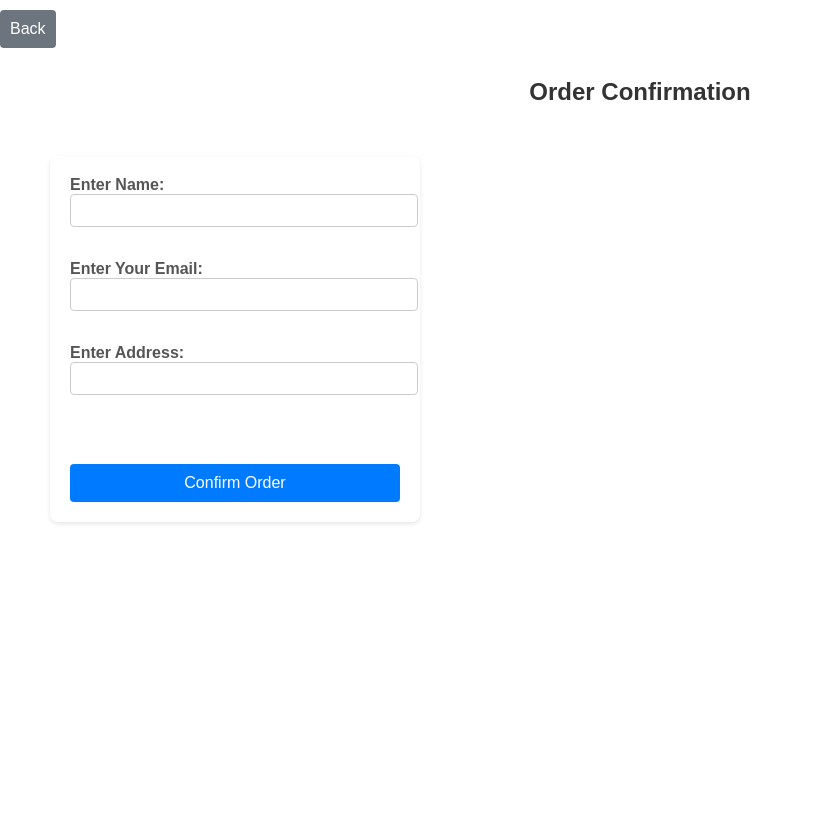
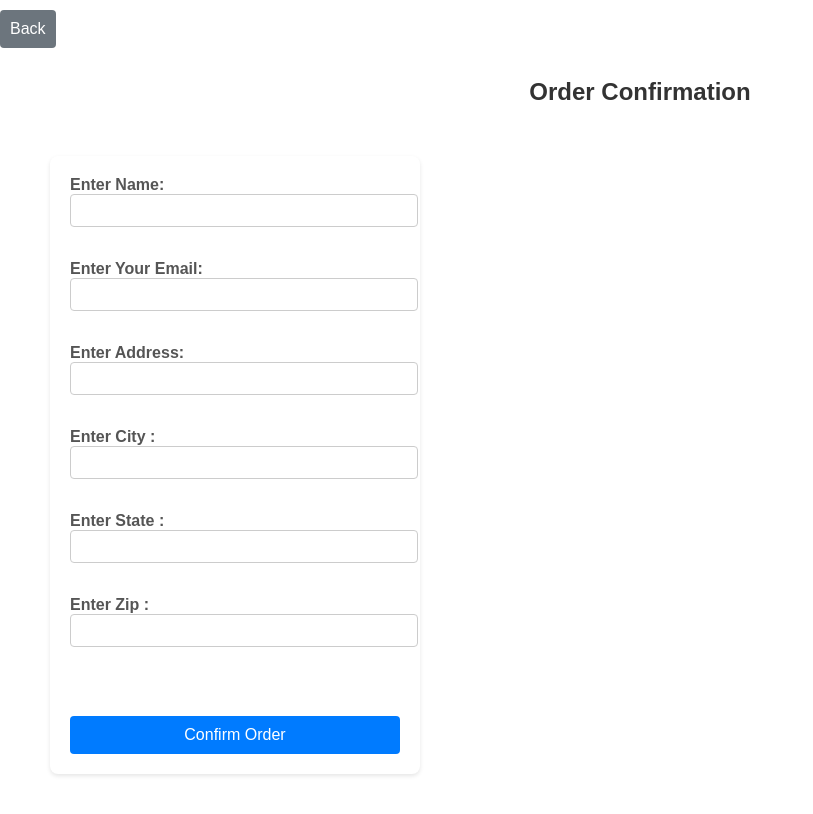
Before and after one commit to Mandalorian7773/E-commerce-Website-Group-6, a website: page orderC.html in a window 1280 px wide. Shown: the whole page, without its empty margins (0-813 px from the left). Drawn offline with nearby package versions, Linux system fonts and the light colour scheme.

Commit message:
updated order page

```diff
--- a/orderC.html
+++ b/orderC.html
@@ -25,6 +25,12 @@
 
         <label for="subject">Enter Address:</label>
         <input type="text" id="subject" name="subject" required><br><br>
+        <label for="city">Enter City :</label>
+        <input type="text" id="city" name="city" required><br><br>
+        <label for="state">Enter State :</label>
+        <input type="text" id="state" name="state" required><br><br>
+        <label for="zip">Enter Zip :</label>
+        <input type="text" id="zip" name="zip" required><br><br>
 
 
 
```
